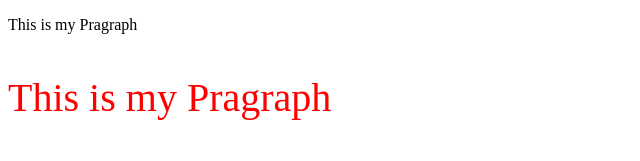
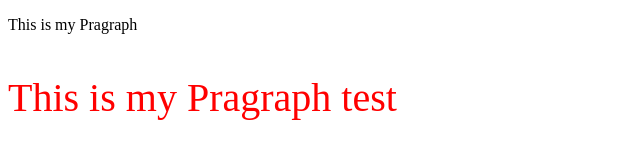
Before and after one commit to MinaBekhit/Test-1, a plain HTML site: page index.html in a window 1280 px wide. Shown: the top 161 px of the page, without its empty margins (0-640 px from the left). Drawn offline with Linux system fonts and the light colour scheme; files that its build step writes are made by us from their sources.

Commit message:
Update index.html

```diff
--- a/index.html
+++ b/index.html
@@ -9,7 +9,7 @@
 </head>
 <body>
    <p>This is my Pragraph</p>
-   <p class="special">This is my Pragraph</p>
+   <p class="special">This is my Pragraph test</p>
    <p>This is my Pragraph</p>
    <p>This is my Pragraph</p>
 
```
